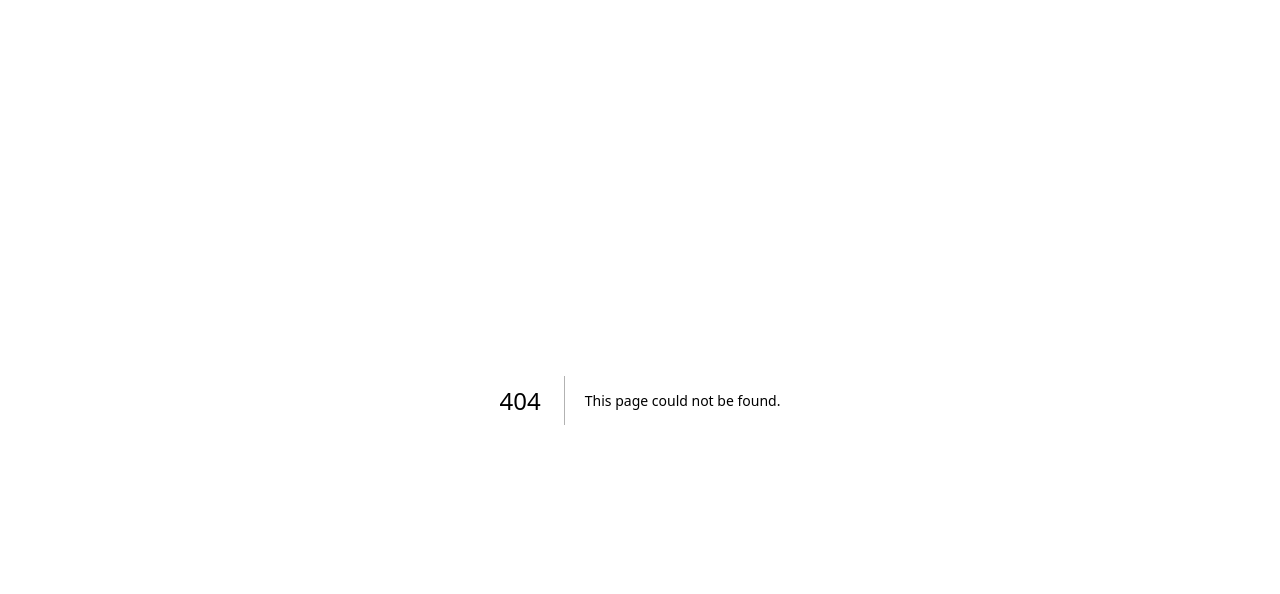
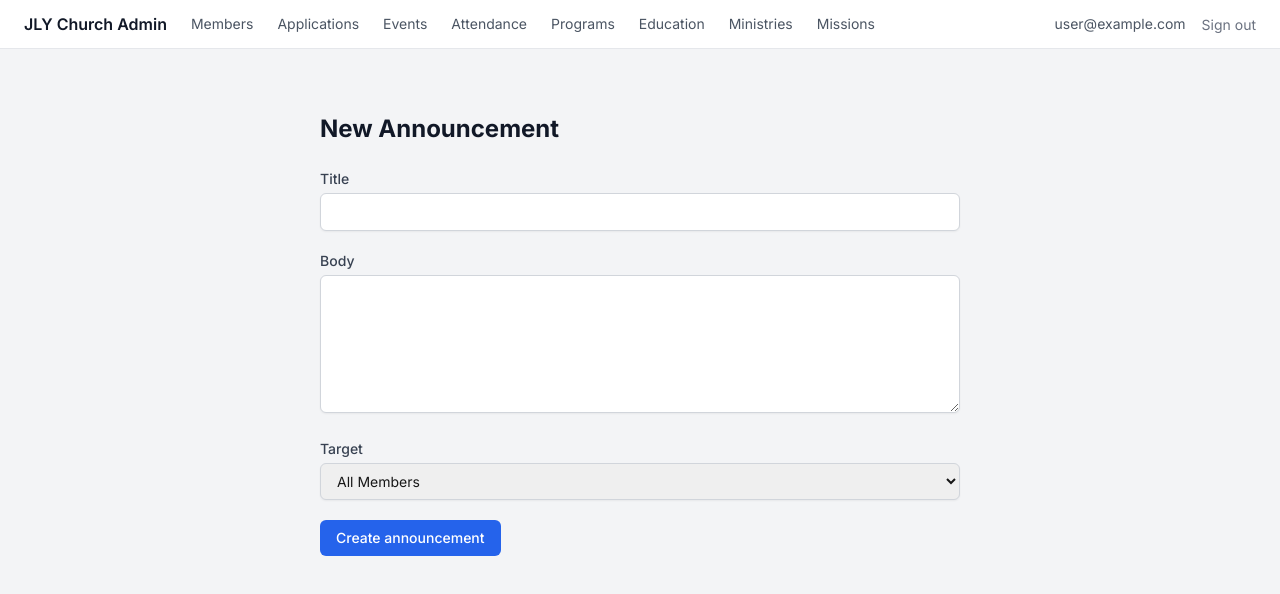
Before and after one commit to jlymidevs/jlycc_app, a Next.js app in the folder app/: page /announcements/new in a window 1280 px wide. Before the commit this address had no page. Shown: the top 594 px of the page. Built offline with nearby package versions, Linux system fonts and the light colour scheme; no server answers; sample sign-in values are in the browser's storage.

Commit message:
feat(communications): add announcements list and new pages

```diff
--- /dev/null
+++ b/app/src/app/(admin)/announcements/new/page.tsx
@@ -0,0 +1,100 @@
+import { redirect } from "next/navigation";
+import { createAnnouncement } from "@/actions/announcements";
+
+export default function NewAnnouncementPage({
+  searchParams,
+}: {
+  searchParams: { error?: string };
+}) {
+  async function handleCreate(formData: FormData) {
+    "use server";
+    const result = await createAnnouncement({
+      title: formData.get("title") as string,
+      body: formData.get("body") as string,
+      targetType: formData.get("targetType") as
+        | "ALL_MEMBERS"
+        | "BRANCH"
+        | "LIFECYCLE_STAGE"
+        | "MANUAL",
+      targetId: (formData.get("targetId") as string) || undefined,
+    });
+    if ("announcementId" in result) {
+      redirect(`/announcements/${result.announcementId}`);
+    }
+    redirect("/announcements/new?error=1");
+  }
+
+  return (
+    <div className="max-w-2xl mx-auto px-4 py-8">
+      <h1 className="text-2xl font-bold text-gray-900 mb-6">
+        New Announcement
+      </h1>
+
+      {searchParams.error && (
+        <div className="mb-4 rounded-md bg-red-50 p-3 text-sm text-red-700">
+          Failed to create announcement. Please check your inputs and try again.
+        </div>
+      )}
+
+      <form action={handleCreate} className="space-y-5">
+        <div>
+          <label
+            htmlFor="title"
+            className="block text-sm font-medium text-gray-700 mb-1"
+          >
+            Title
+          </label>
+          <input
+            id="title"
+            name="title"
+            type="text"
+            required
+            className="w-full rounded-md border border-gray-300 px-3 py-2 text-sm shadow-sm focus:border-blue-500 focus:outline-none focus:ring-1 focus:ring-blue-500"
+          />
+        </div>
+
+        <div>
+          <label
+            htmlFor="body"
+            className="block text-sm font-medium text-gray-700 mb-1"
+          >
+            Body
+          </label>
+          <textarea
+            id="body"
+            name="body"
+            rows={6}
+            required
+            className="w-full rounded-md border border-gray-300 px-3 py-2 text-sm shadow-sm focus:border-blue-500 focus:outline-none focus:ring-1 focus:ring-blue-500"
+          />
+        </div>
+
+        <div>
+          <label
+            htmlFor="targetType"
+            className="block text-sm font-medium text-gray-700 mb-1"
+          >
+            Target
+          </label>
+          <select
+            id="targetType"
+            name="targetType"
+            className="w-full rounded-md border border-gray-300 px-3 py-2 text-sm shadow-sm focus:border-blue-500 focus:outline-none focus:ring-1 focus:ring-blue-500"
+          >
+            <option value="ALL_MEMBERS">All Members</option>
+            <option value="BRANCH">Branch</option>
+            <option value="LIFECYCLE_STAGE">Lifecycle Stage</option>
+            <option value="MANUAL">Manual</option>
+          </select>
+        </div>
+
+        <button
+          type="submit"
+          className="rounded-md bg-blue-600 px-4 py-2 text-sm font-medium text-white hover:bg-blue-700"
+        >
+          Create announcement
+        </button>
+      </form>
+    </div>
+  );
+}
--- /dev/null
+++ b/app/src/app/(admin)/announcements/page.tsx
@@ -0,0 +1,78 @@
+import Link from "next/link";
+import { listAnnouncements } from "@/actions/announcements";
+
+function StatusBadge({ status }: { status: string }) {
+  const styles: Record<string, string> = {
+    DRAFT: "bg-yellow-50 text-yellow-700",
+    PUBLISHED: "bg-green-50 text-green-700",
+    ARCHIVED: "bg-gray-100 text-gray-600",
+  };
+  return (
+    <span
+      className={`inline-flex items-center rounded-full px-2 py-0.5 text-xs font-medium ${styles[status] ?? "bg-gray-100 text-gray-600"}`}
+    >
+      {status}
+    </span>
+  );
+}
+
+export default async function AnnouncementsPage() {
+  const rows = await listAnnouncements();
+
+  return (
+    <div className="space-y-6">
+      <div className="flex items-center justify-between">
+        <h1 className="text-2xl font-bold text-gray-900">Announcements</h1>
+        <Link
+          href="/announcements/new"
+          className="rounded-md bg-blue-600 px-4 py-2 text-sm font-medium text-white hover:bg-blue-700"
+        >
+          New announcement
+        </Link>
+      </div>
+
+      {rows.length === 0 ? (
+        <p className="text-gray-500 text-sm mt-4">No announcements yet.</p>
+      ) : (
+        <table className="w-full text-sm border-collapse">
+          <thead>
+            <tr className="border-b border-gray-200 text-left text-gray-500">
+              <th className="py-3 pr-4 font-medium">Title</th>
+              <th className="py-3 pr-4 font-medium">Target</th>
+              <th className="py-3 pr-4 font-medium">Status</th>
+              <th className="py-3 pr-4 font-medium">Recipients</th>
+              <th className="py-3 font-medium">Published Date</th>
+            </tr>
+          </thead>
+          <tbody>
+            {rows.map((a) => (
+              <tr
+                key={a.announcementId}
+                className="border-b border-gray-100 hover:bg-gray-50"
+              >
+                <td className="py-3 pr-4">
+                  <Link
+                    href={`/announcements/${a.announcementId}`}
+                    className="text-blue-600 hover:underline font-medium"
+                  >
+                    {a.title}
+                  </Link>
+                </td>
+                <td className="py-3 pr-4 text-gray-600">{a.targetType}</td>
+                <td className="py-3 pr-4">
+                  <StatusBadge status={a.status} />
+                </td>
+                <td className="py-3 pr-4 text-gray-600">{a.recipientCount}</td>
+                <td className="py-3 text-gray-600">
+                  {a.publishedAt
+                    ? new Date(a.publishedAt).toLocaleDateString()
+                    : "—"}
+                </td>
+              </tr>
+            ))}
+          </tbody>
+        </table>
+      )}
+    </div>
+  );
+}
```
